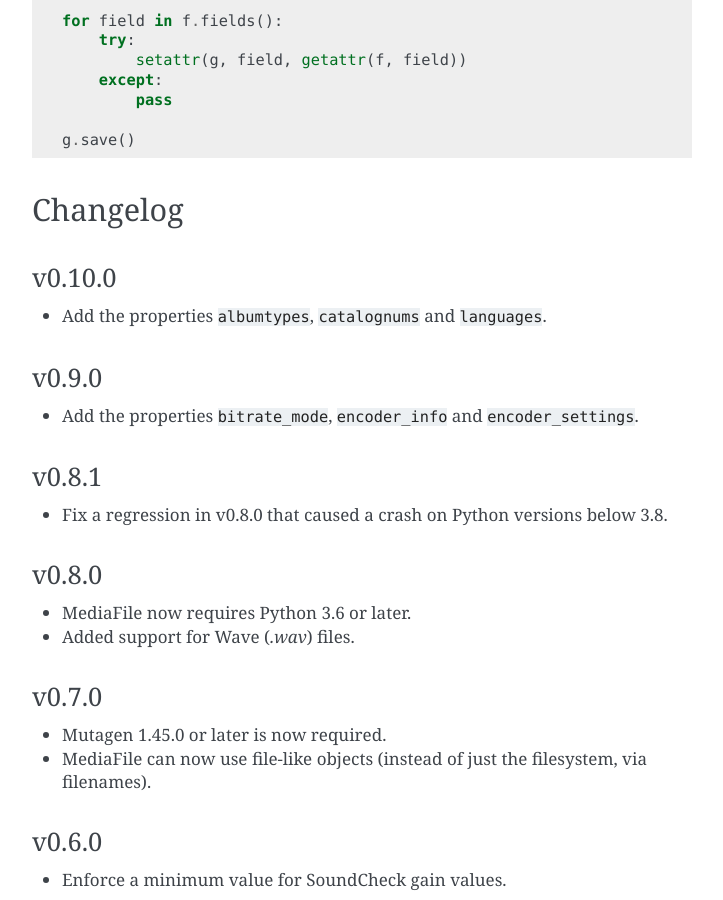
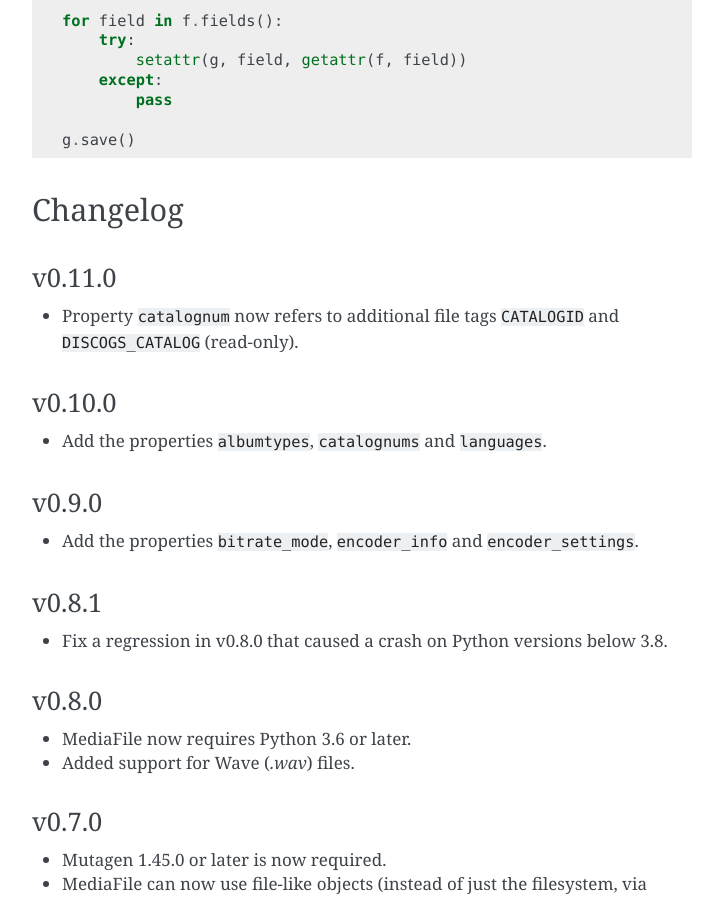
Before and after one commit to beetbox/mediafile, a Sphinx documentation site: the page built from docs/index.rst, in a window 1280 px wide and 900 px high, scrolled down 2792 px. Shown: the whole window, without its empty margins (388-1111 px from the left). Built offline with Sphinx 7.4.7, drawn with Linux system fonts in a browser that asks for light colours.

Commit message:
Changelog entry for additional catalognum support

```diff
--- a/docs/index.rst
+++ b/docs/index.rst
@@ -135,8 +135,14 @@ To copy tags from one MediaFile to another:
 Changelog
 ---------
 
+v0.11.0
+'''''''
+
+- Property ``catalognum`` now refers to additional file tags ``CATALOGID`` and
+  ``DISCOGS_CATALOG`` (read-only).
+
 v0.10.0
-''''''
+'''''''
 
 - Add the properties ``albumtypes``, ``catalognums`` and
   ``languages``.
```
